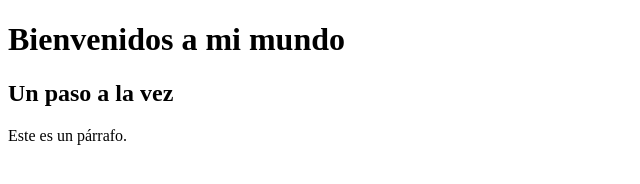
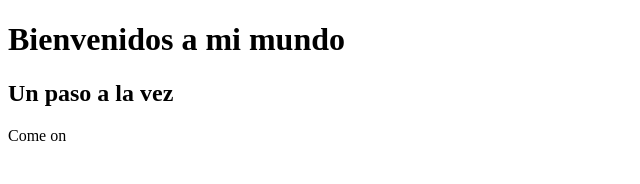
Before and after one commit to shenaon/shenaon.github.io, a plain HTML site: page index.html in a window 1280 px wide. Shown: the full height of the page, 0-640 px from the left. Drawn offline with Linux system fonts and the light colour scheme.

Commit message:
Update index.html
Se actualiza párrafo de index

```diff
--- a/index.html
+++ b/index.html
@@ -9,7 +9,7 @@
     <div>
         <h1>Bienvenidos a mi mundo</h1>
         <h2>Un paso a la vez</h2>
-        <p>Este es un párrafo.</p>
+        <p>Come on</p>
     </div>
   </body>
 </html>
```
